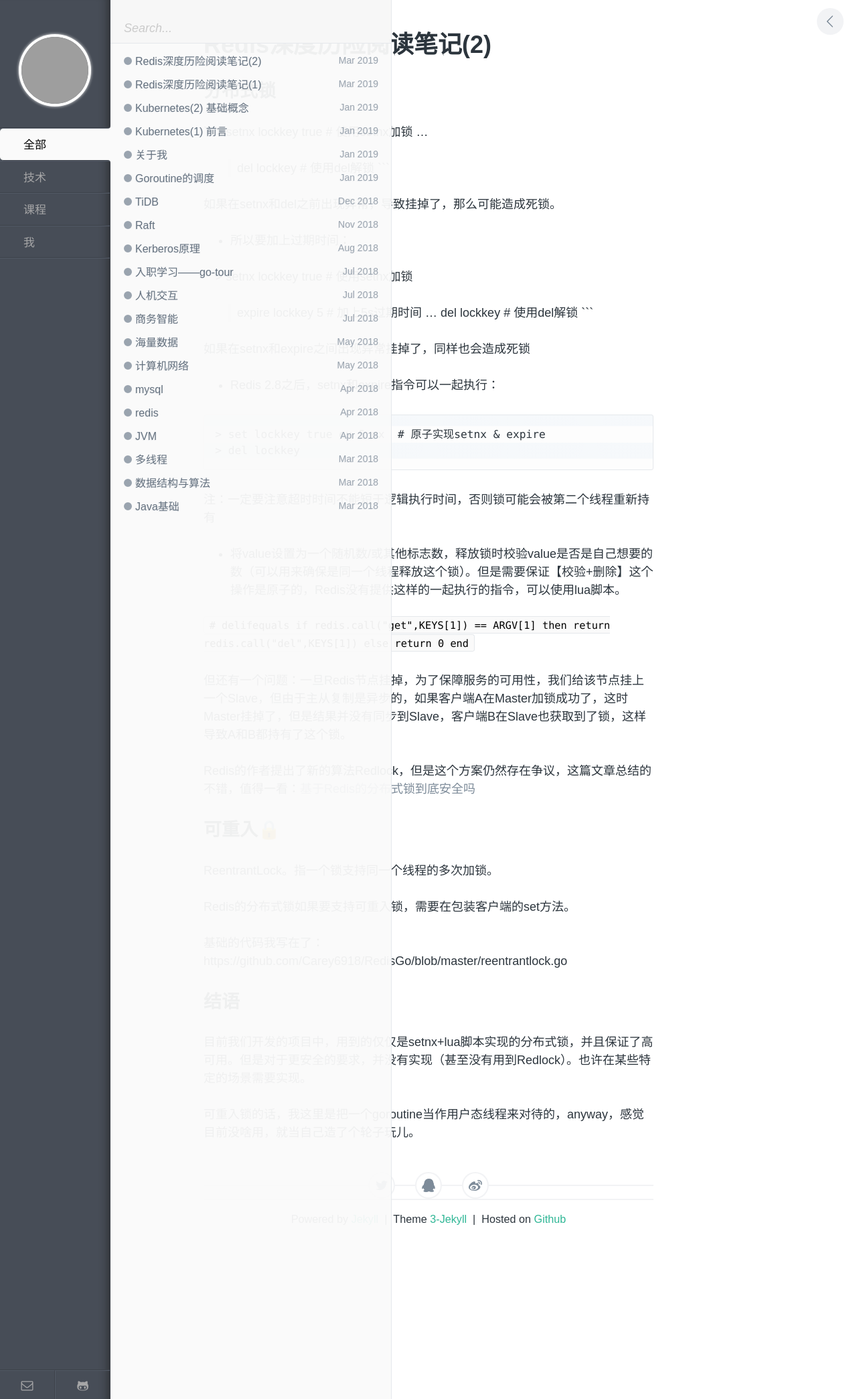
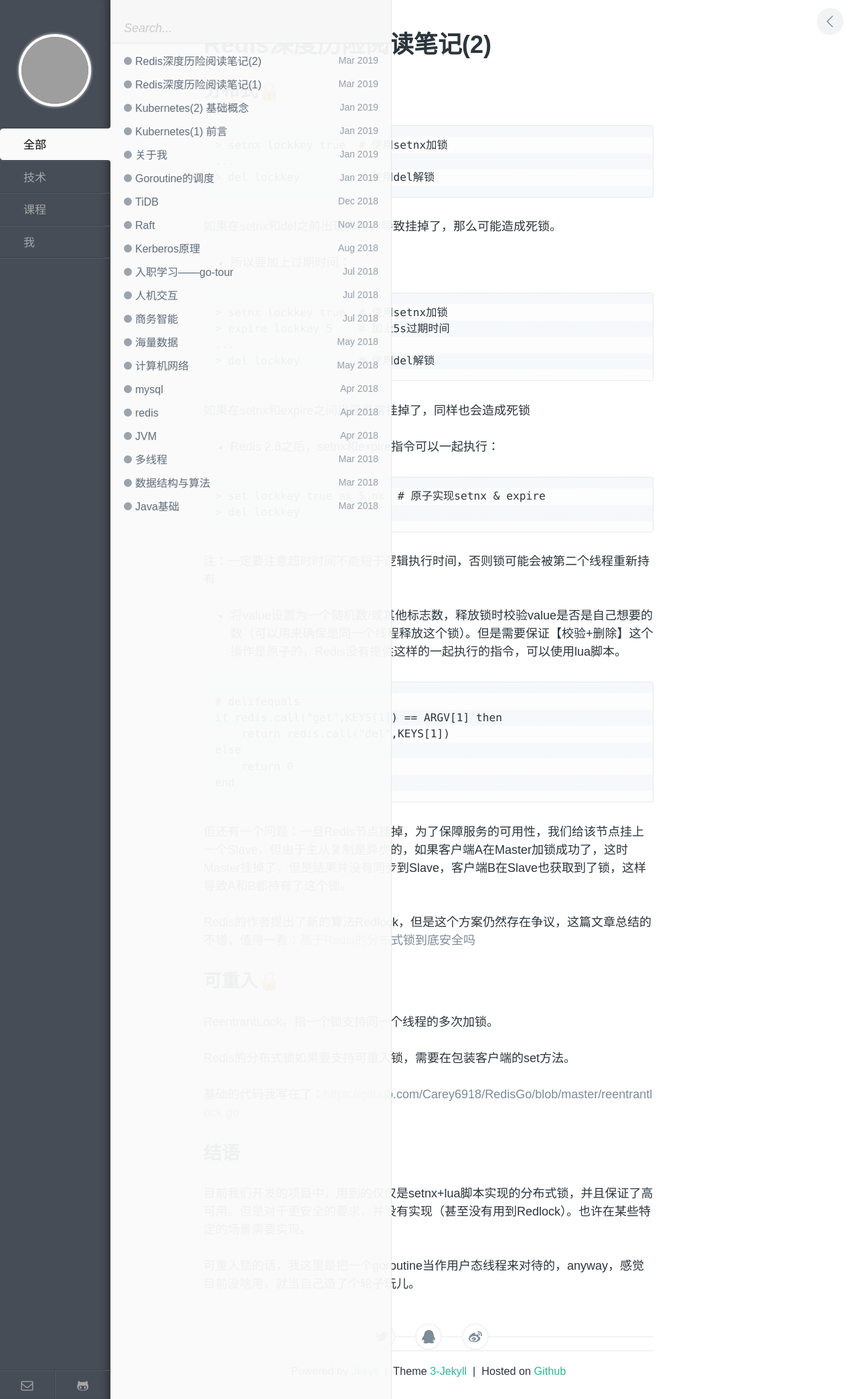
Before and after one commit to Carey6918/Carey6918.github.io, a Jekyll site: the page built from _posts/tech/2019-03-19-redis-2.md, in a window 1280 px wide. Shown: the whole page at 67% size. Built offline with Jekyll 4.4.1, drawn with Linux system fonts in a browser that asks for light colours; part of the change alters nothing that is shown; grey boxes are pictures that could not be loaded.

Commit message:
fit: redis 2 fmt
Change-Id: I315b0107d06ac700a6867d617872617e9d0d31a2

````diff
--- a/_posts/tech/2019-03-19-redis-2.md
+++ b/_posts/tech/2019-03-19-redis-2.md
@@ -6,9 +6,10 @@ tags: redis
 keywords: redis
 ---
 
-## 分布式锁
+## 分布式🔒
 
-```> setnx lockkey true  # 使用setnx加锁
+```
+> setnx lockkey true  # 使用setnx加锁
 ...
 > del lockkey         # 使用del解锁
 ```
@@ -16,7 +17,8 @@ keywords: redis
 如果在setnx和del之前出现异常，导致挂掉了，那么可能造成死锁。
 - 所以要加上过期时间：
 
-```> setnx lockkey true  # 使用setnx加锁
+```
+> setnx lockkey true  # 使用setnx加锁
 > expire lockkey 5    # 加上5s过期时间
 ...
 > del lockkey         # 使用del解锁
@@ -33,7 +35,8 @@ keywords: redis
 注：一定要注意超时时间不能短于逻辑执行时间，否则锁可能会被第二个线程重新持有
 - 将value设置为一个随机数/或其他标志数，释放锁时校验value是否是自己想要的数（可以用来确保是同一个线程释放这个锁）。但是需要保证【校验+删除】这个操作是原子的，Redis没有提供这样的一起执行的指令，可以使用lua脚本。
 
-```# delifequals
+```
+# delifequals
 if redis.call("get",KEYS[1]) == ARGV[1] then
     return redis.call("del",KEYS[1])
 else
@@ -50,7 +53,7 @@ ReentrantLock。指一个锁支持同一个线程的多次加锁。
 
 Redis的分布式锁如果要支持可重入锁，需要在包装客户端的set方法。
 
-基础的代码我写在了：https://github.com/Carey6918/RedisGo/blob/master/reentrantlock.go
+基础的代码我写在了：[https://github.com/Carey6918/RedisGo/blob/master/reentrantlock.go](https://github.com/Carey6918/RedisGo/blob/master/reentrantlock.go)
 
 ## 结语
 目前我们开发的项目中，用到的仅仅是setnx+lua脚本实现的分布式锁，并且保证了高可用。但是对于更安全的要求，并没有实现（甚至没有用到Redlock）。也许在某些特定的场景需要实现。
````
